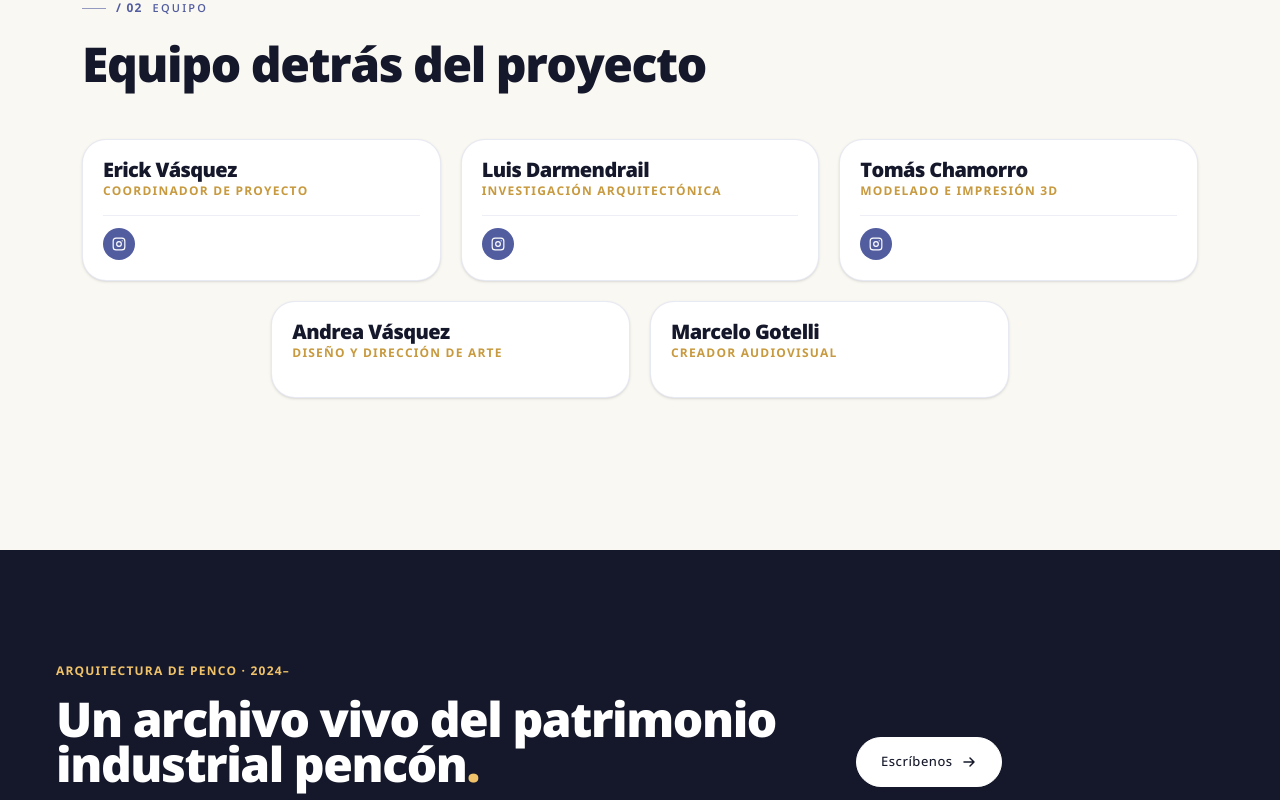
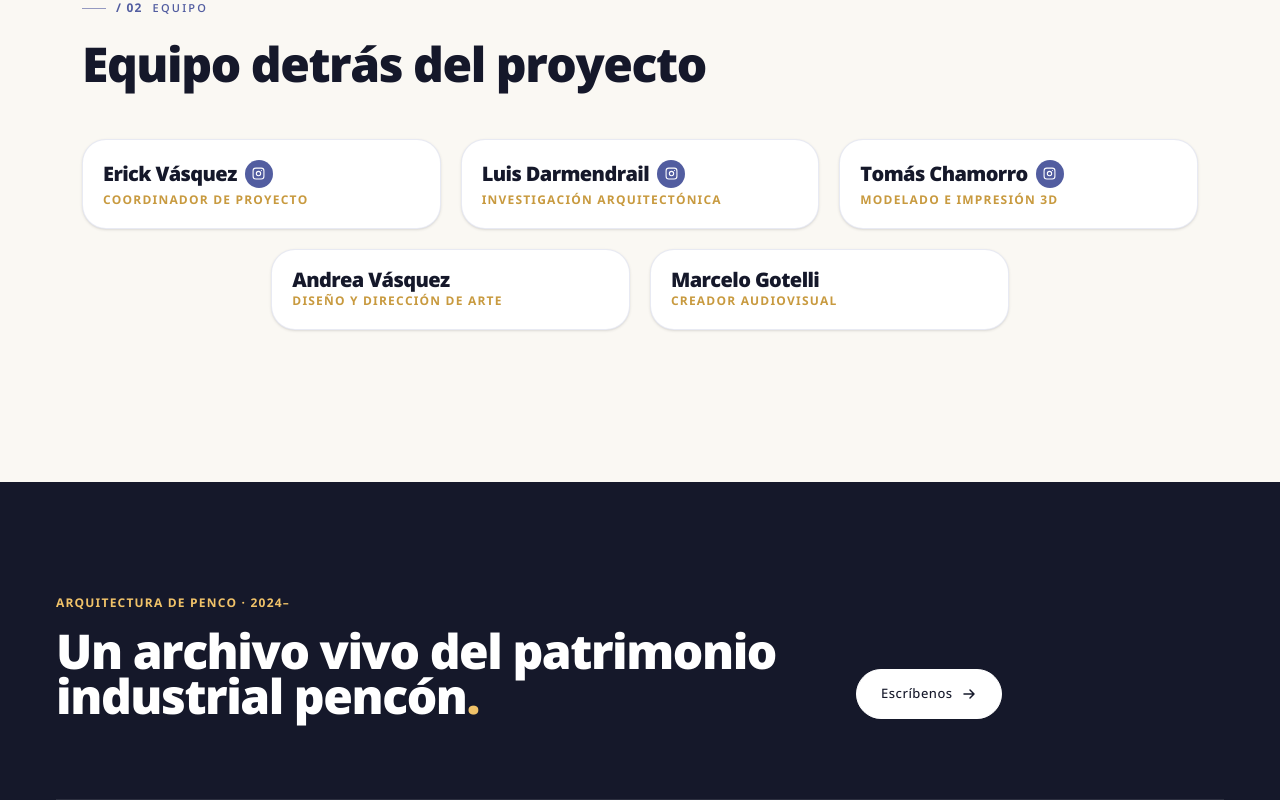
Before and after one commit to MirkoVP/Barrios, a React (Vite) app: page /proyecto in a window 1280 px wide. Shown: the part 1040-1840 px from the top of the page. Built offline with nearby package versions, Linux system fonts and the light colour scheme.

Commit message:
Update Proyecto.jsx

```diff
--- a/src/pages/Proyecto.jsx
+++ b/src/pages/Proyecto.jsx
@@ -110,34 +110,29 @@ export default function Proyecto() {
                 idx === 3 ? 'lg:col-start-2' : ''
               }`}
             >
-              <div className="mb-4">
-
-                <h3 className="font-display text-xl text-[var(--color-ink)] mb-1">
+              <div className="flex items-center gap-2">
+                <h3 className="font-display text-xl text-[var(--color-ink)]">
                   {persona.nombre}
                 </h3>
-
-                <p className="text-xs tracking-widest uppercase text-[var(--color-penco-gold-deep)] font-bold">
-                  {persona.rol}
-                </p>
-              </div>
-
-              {persona.link && (
-                <div className="pt-3 border-t border-[var(--color-penco-blue-200)]/30">
+                {persona.link && (
                   <a
                     href={persona.link}
                     target="_blank"
                     rel="noopener noreferrer"
-                    className="inline-flex items-center justify-center w-8 h-8 rounded-full bg-[var(--color-penco-blue-600)] text-white hover:bg-[var(--color-penco-gold-deep)] transition-all duration-300"
+                    className="inline-flex items-center justify-center w-7 h-7 rounded-full bg-[var(--color-penco-blue-600)] text-white hover:bg-[var(--color-penco-gold-deep)] transition-all duration-300 shrink-0"
                     aria-label="Instagram"
                   >
-                    <svg xmlns="http://www.w3.org/2000/svg" width="14" height="14" viewBox="0 0 24 24" fill="none" stroke="currentColor" strokeWidth="2" strokeLinecap="round" strokeLinejoin="round">
+                    <svg xmlns="http://www.w3.org/2000/svg" width="13" height="13" viewBox="0 0 24 24" fill="none" stroke="currentColor" strokeWidth="2" strokeLinecap="round" strokeLinejoin="round">
                       <rect x="2" y="2" width="20" height="20" rx="5" ry="5"/>
                       <circle cx="12" cy="12" r="4"/>
                       <circle cx="17.5" cy="6.5" r="1" fill="currentColor" stroke="none"/>
                     </svg>
                   </a>
-                </div>
-              )}
+                )}
+              </div>
+              <p className="text-xs tracking-widest uppercase text-[var(--color-penco-gold-deep)] font-bold mt-1">
+                {persona.rol}
+              </p>
             </div>
           ))}
         </div>
```
